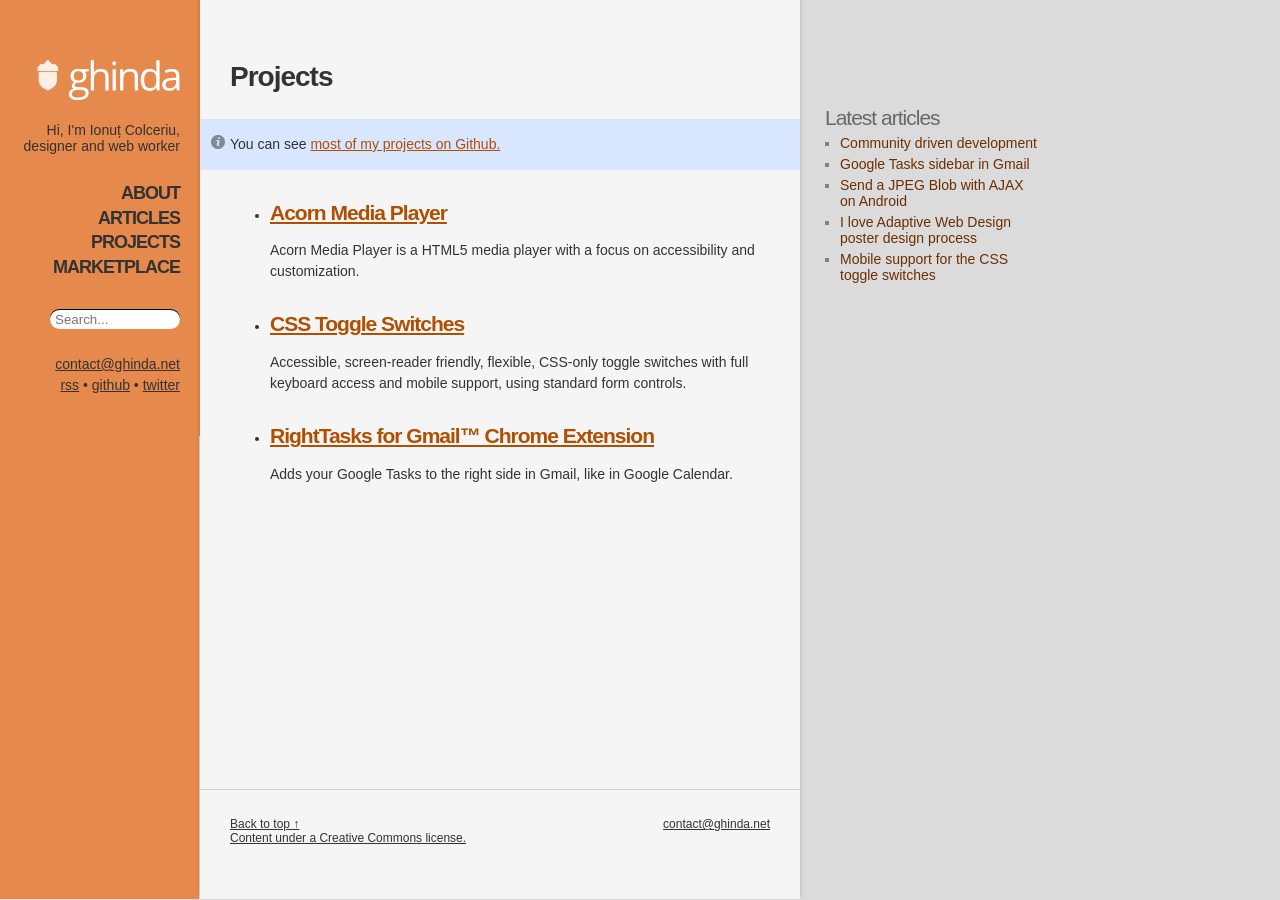
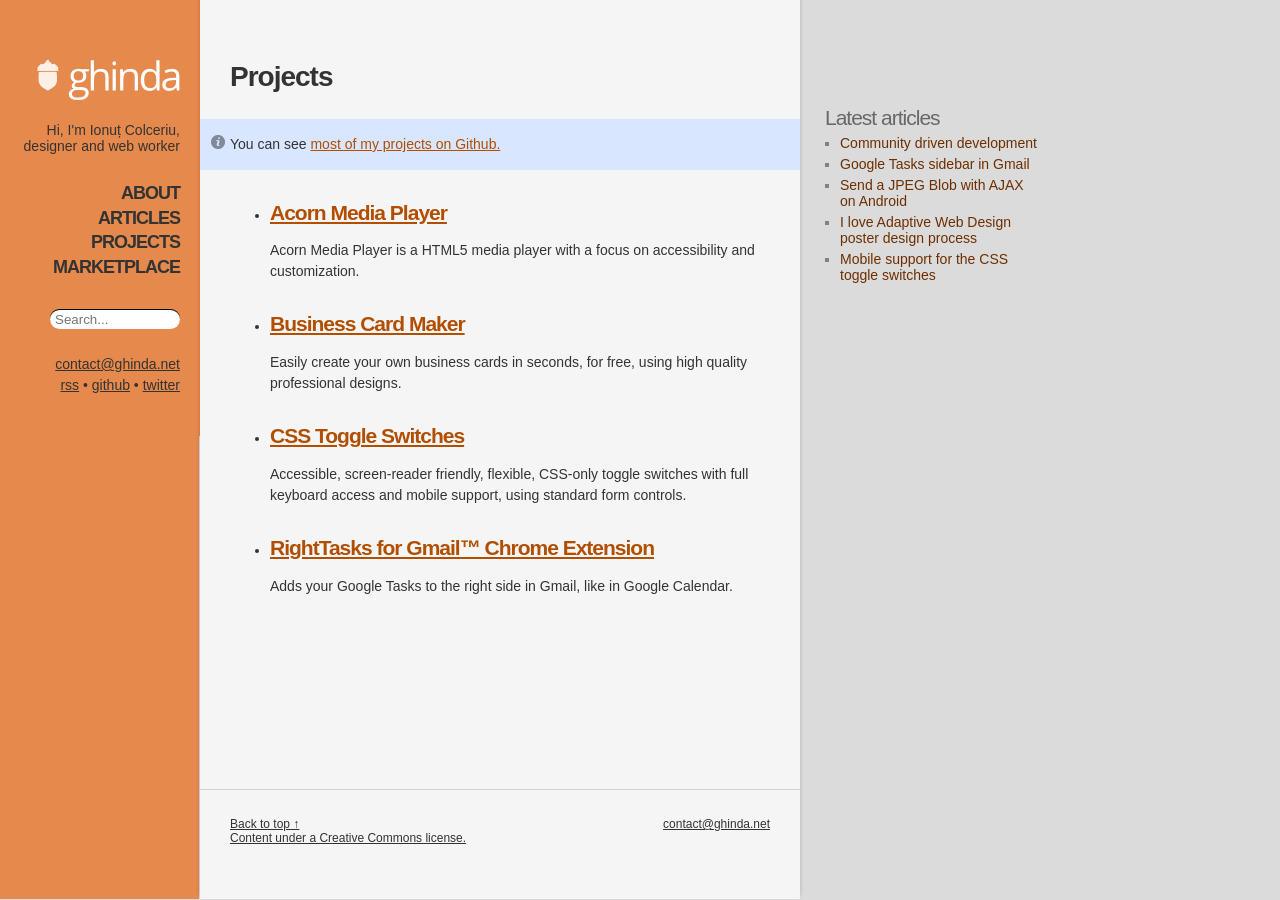
Before and after one commit to ghinda/ghinda.github.com, a Jekyll site: the page built from projects.md, in a window 1280 px wide. Built offline with Jekyll 4.4.1, drawn with Linux system fonts in a browser that asks for light colours; Markdown is read by kramdown in place of the engine named in the settings.

Commit message:
Add Business Card Maker to project list.

```diff
--- a/projects.md
+++ b/projects.md
@@ -10,6 +10,9 @@
 * ## [Acorn Media Player](http://ghinda.net/acornmediaplayer/)
 Acorn Media Player is a HTML5 media player with a focus on accessibility and customization.
 
+* ## [Business Card Maker](http://bizcardmaker.com/)
+Easily create your own business cards in seconds, for free, using high quality professional designs.
+
 * ## [CSS Toggle Switches](http://ghinda.net/css-toggle-switch/)
 Accessible, screen-reader friendly, flexible, CSS-only toggle switches with full keyboard access and mobile support, using standard form controls.
 
```
